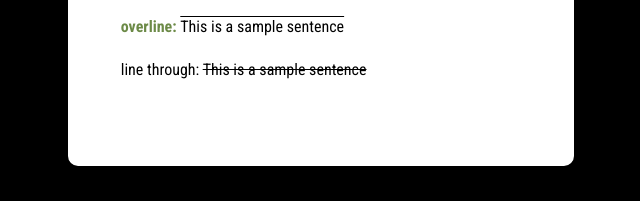
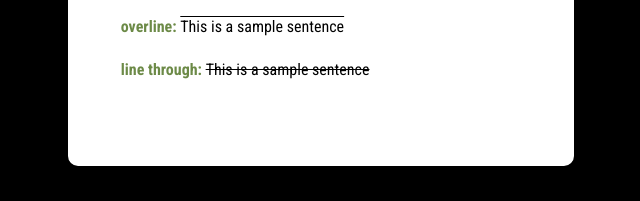
Before and after one commit to ltaeeun/iffall2025, a plain HTML site: page type-styles/index.html in a window 1280 px wide. Shown: the part 1664-1865 px from the top of the page, 319-959 px from the left. Drawn offline with Linux system fonts and the light colour scheme.

Commit message:
Update index.html

```diff
--- a/type-styles/index.html
+++ b/type-styles/index.html
@@ -45,7 +45,7 @@
             <p><span class="name2">normal: </span>This is a sample sentence</p>
             <p><span class="name2">underline: </span><span style="text-decoration: underline;">This is a sample sentence</span></p>
             <p><span class="name2">overline: </span><span style="text-decoration: overline;">This is a sample sentence</span></p>
-            <p style="margin-bottom: 30px;"><span>line through: </span><span style="text-decoration: line-through;">This is a sample sentence</span></p>
+            <p style="margin-bottom: 30px;"><span class="name2">line through: </span><span style="text-decoration: line-through;">This is a sample sentence</span></p>
         </div>
     </div>
 
```
